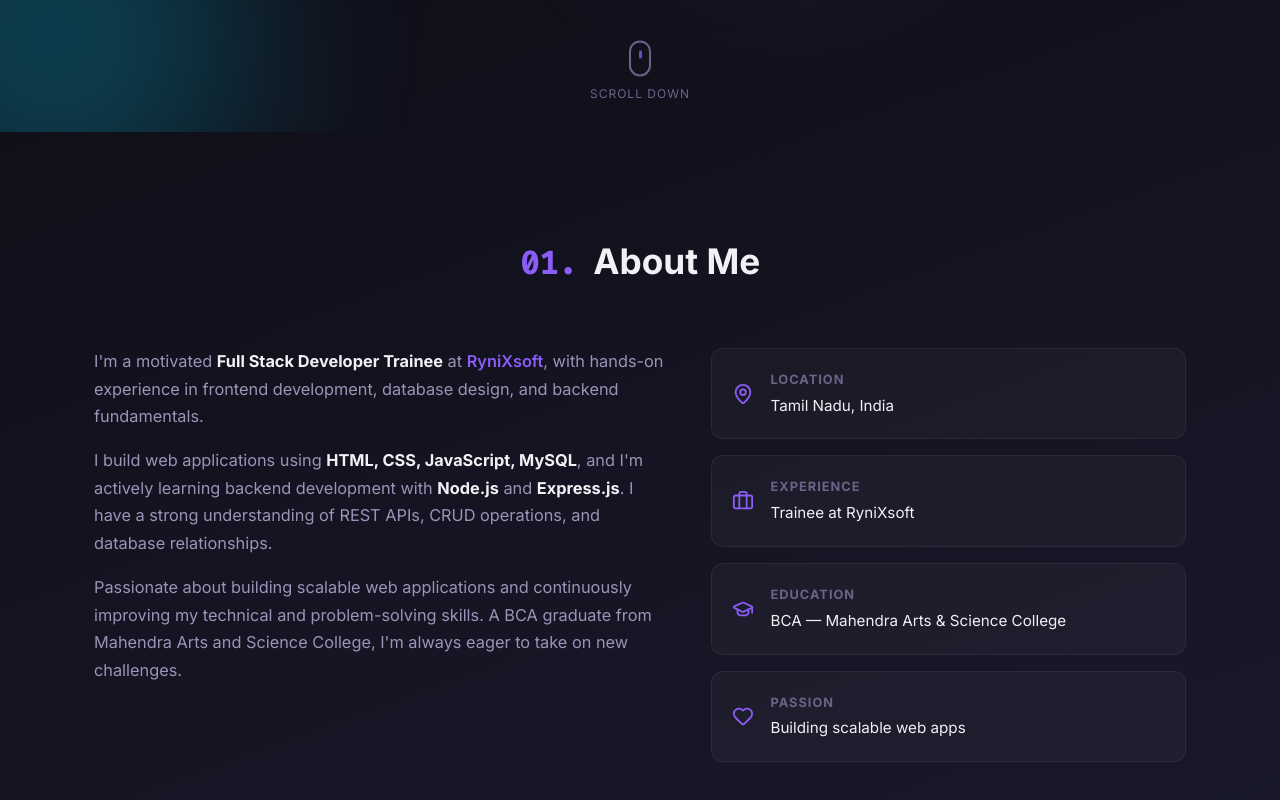
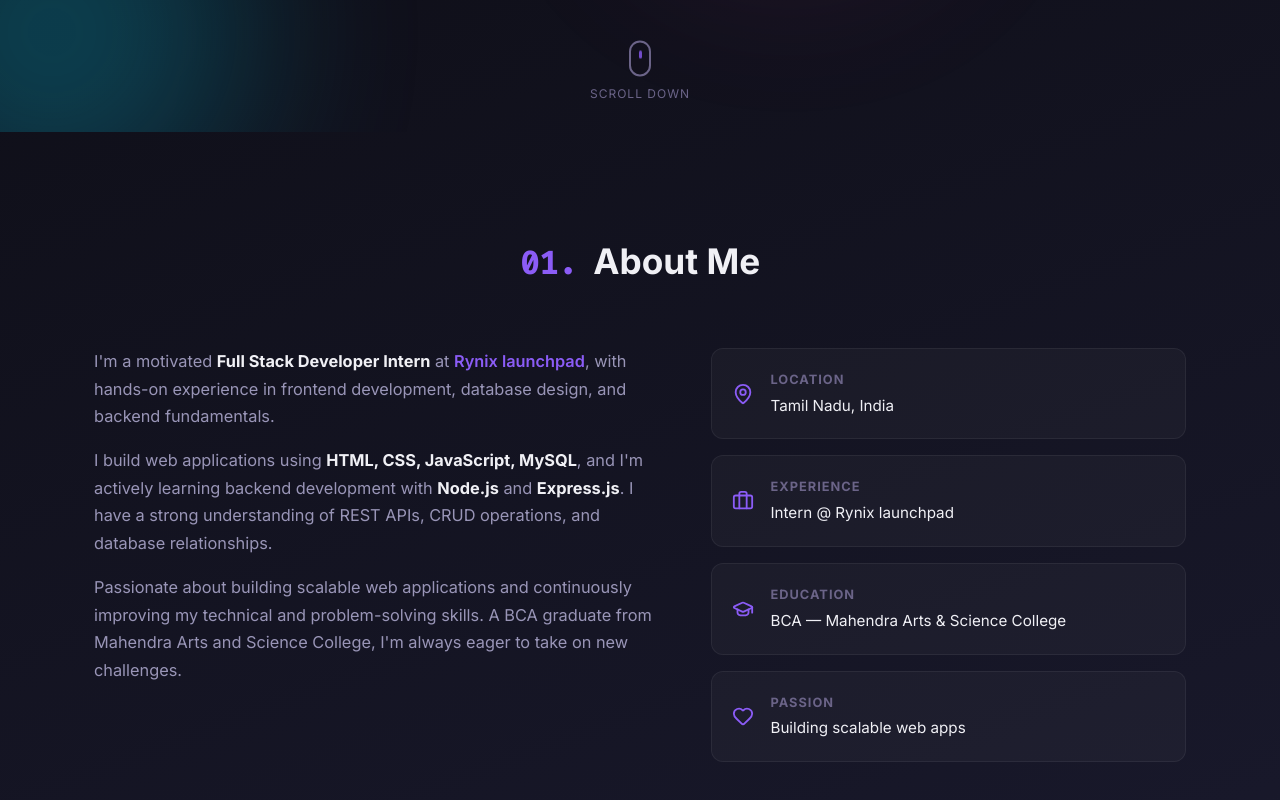
Before and after one commit to MADHIUKSHA-S/sneha_portfolio, a website: page frontend/index.html in a window 1280 px wide. Shown: the part 668-1468 px from the top of the page. Drawn offline with nearby package versions, Linux system fonts and the light colour scheme.

Commit message:
initial commit

```diff
--- a/frontend/index.html
+++ b/frontend/index.html
@@ -109,8 +109,8 @@
       <div class="about-grid">
         <div class="about-text reveal">
           <p>
-            I'm a motivated <strong>Full Stack Developer Trainee</strong> at
-            <span class="highlight">RyniXsoft</span>, with hands-on experience
+            I'm a motivated <strong>Full Stack Developer Intern</strong> at
+            <span class="highlight">Rynix launchpad</span>, with hands-on experience
             in frontend development, database design, and backend fundamentals.
           </p>
           <p>
@@ -139,7 +139,7 @@
             <i data-lucide="briefcase"></i>
             <div>
               <h4>Experience</h4>
-              <p>Trainee at RyniXsoft</p>
+              <p>Intern @ Rynix launchpad</p>
             </div>
           </div>
           <div class="detail-card">
@@ -373,7 +373,7 @@
             <a href="https://github.com/snehablessy-developer" target="_blank" rel="noopener" class="social-link">
               <i data-lucide="github"></i> GitHub
             </a>
-            <a href="https://linkedin.com/in/sneha-blessy" target="_blank" rel="noopener" class="social-link">
+            <a href="https://www.linkedin.com/in/sneha-blessy-27346233a?utm_source=share&utm_campaign=share_via&utm_content=profile&utm_medium=android_app" target="_blank" rel="noopener" class="social-link">
               <i data-lucide="linkedin"></i> LinkedIn
             </a>
           </div>
--- a/frontend/style.css
+++ b/frontend/style.css
@@ -323,10 +323,6 @@ button {
   animation: rotate-glow 6s linear infinite;
 }
 
-@keyframes rotate-glow {
-  0%   { transform: rotate(0deg); }
-  100% { transform: rotate(360deg); }
-}
 
 .photo-border {
   position: relative;
```
